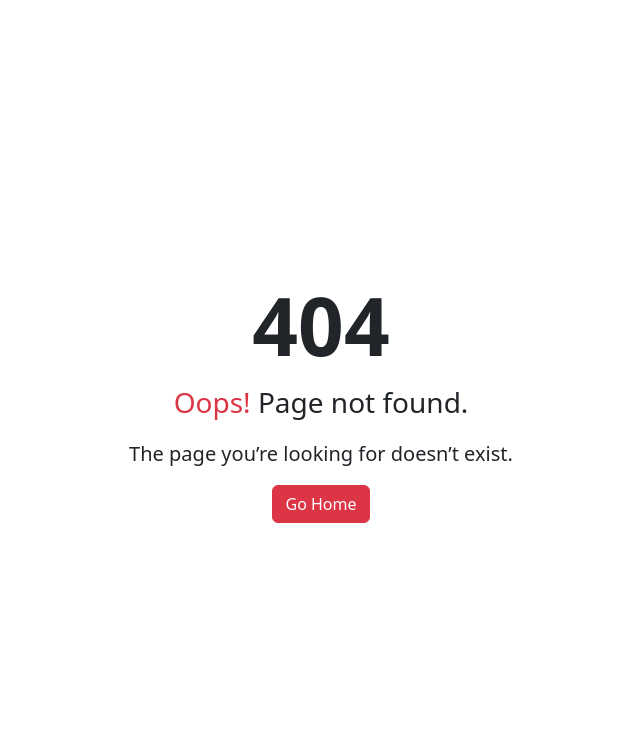
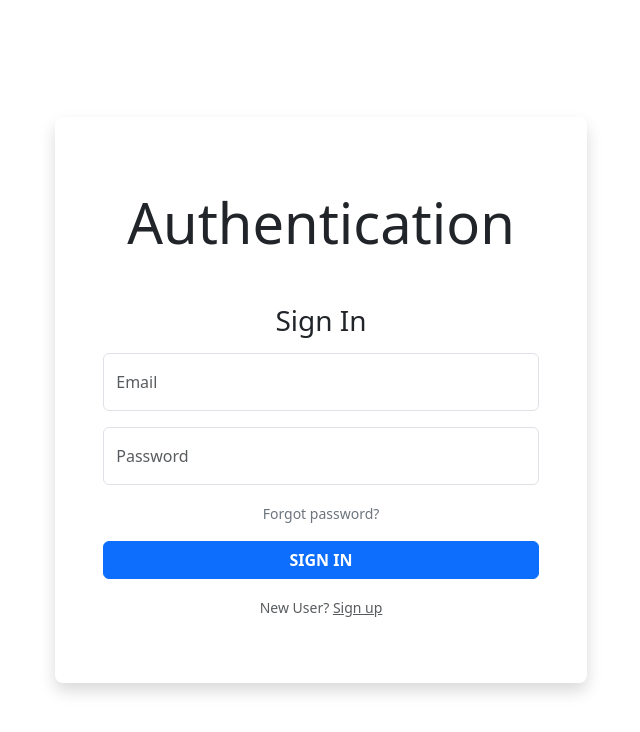
Before and after one commit to Paramesh-R/password-reset-fe, a React (Create React App) app: page /signIn in a window 1280 px wide. Before the commit this address had no page. Shown: the top 732 px of the page, without its empty margins (319-959 px from the left). Built offline with nearby package versions, Linux system fonts and the light colour scheme.

Commit message:
fix for forgot-password

```diff
--- a/src/MainRoutes.jsx
+++ b/src/MainRoutes.jsx
@@ -12,10 +12,10 @@ import ActivateAccount from './pages/Auth/ActivateAccount'
 const MainRoutes = () => {
     return (
         <Routes>
-            <Route path="/sign-in" element={<SignIn />} />
-            <Route path="/sign-up" element={<SignUp />} />
+            <Route path="/signIn" element={<SignIn />} />
+            <Route path="/signUp" element={<SignUp />} />
 
-            <Route path="/forgot-password" element={<ForgotPassword />} />
+            <Route path="/forgotPassword" element={<ForgotPassword />} />
             <Route path="/success" element={<ThanksPage />} />
 
             <Route path="/activate-account/:activationToken" element={<ActivateAccount />} />
--- a/src/components/RouteRestriction/PrivateRoutes.jsx
+++ b/src/components/RouteRestriction/PrivateRoutes.jsx
@@ -18,7 +18,7 @@ const PrivateRoutes = () => {
         }
     }
 
-    return isTokenExpired() ? <Outlet /> : <Navigate to="/sign-in" />
+    return isTokenExpired() ? <Outlet /> : <Navigate to="/signIn" />
 }
 
 export default PrivateRoutes
--- a/src/pages/Auth/ActivateAccount.jsx
+++ b/src/pages/Auth/ActivateAccount.jsx
@@ -63,7 +63,7 @@ const ActivateAccount = () => {
                         Your account has been activated successfully.
                     </p>
 
-                    <Link to={"/sign-in"} className="text-danger text-decoration-none blockquote ">Return to Sign In</Link>
+                    <Link to={"/signIn"} className="text-danger text-decoration-none blockquote ">Return to Sign In</Link>
                 </div>
             }
 
@@ -77,7 +77,7 @@ const ActivateAccount = () => {
                         Activation token is invalid or has expired.
                     </p>
 
-                    <Link to={"/sign-in"} className="text-danger text-decoration-none blockquote ">Return to Sign In</Link>
+                    <Link to={"/signIn"} className="text-danger text-decoration-none blockquote ">Return to Sign In</Link>
                 </div>
             }
         </>
--- a/src/pages/Auth/ChangePassword.jsx
+++ b/src/pages/Auth/ChangePassword.jsx
@@ -37,7 +37,7 @@ const ChangePassword = () => {
                     // Handle successful response
                     if (response.data.success === true) {
                         toast.success(response.message);
-                        setTimeout(() => { navigate("/sign-in"); }, 1000);
+                        setTimeout(() => { navigate("/signIn"); }, 1000);
                     }
                 }
             )
@@ -49,7 +49,7 @@ const ChangePassword = () => {
                         return toast.error("User email does not exist", error)
                     }
                     toast.error(error.response.data)
-                    setTimeout(() => { navigate("/sign-in"); }, 1000);
+                    setTimeout(() => { navigate("/signIn"); }, 1000);
                 }
             )
 
@@ -149,7 +149,7 @@ const ChangePassword = () => {
 
                                 <div className="m-3 text-center text-muted">
                                     <small>
-                                        Existing User? <Link to={"/sign-in"} className="text-muted">Sign In</Link>
+                                        Existing User? <Link to={"/signIn"} className="text-muted">Sign In</Link>
                                     </small>
                                 </div>
                             </div>
--- a/src/pages/Auth/ForgotPassword.jsx
+++ b/src/pages/Auth/ForgotPassword.jsx
@@ -82,9 +82,9 @@ const ForgotPassword = () => {
 
                                 {/* Sign In or Sign Up */}
                                 <div className="m-3 text-center">
-                                    <a href="/sign-in" className="text-secondary text-decoration-none "><small>Sign In</small></a>
+                                    <a href="/signIn" className="text-secondary text-decoration-none "><small>Sign In</small></a>
                                     <span className='text-muted px-3'>|</span>
-                                    <a href="/sign-up" className="text-secondary text-decoration-none "><small>Sign Up</small></a>
+                                    <a href="/signUp" className="text-secondary text-decoration-none "><small>Sign Up</small></a>
                                 </div>
 
 
@@ -95,7 +95,7 @@ const ForgotPassword = () => {
             </div>
             <ModalCentered
                 show={modalShow}
-                onHide={() => { setModalShow(false); navigate("/sign-in"); }}
+                onHide={() => { setModalShow(false); navigate("/signIn"); }}
                 modalTitle="Reset Email Sent."
                 message="Reset link has been sent to the registered email."
             />
--- a/src/pages/Auth/SignIn.jsx
+++ b/src/pages/Auth/SignIn.jsx
@@ -135,7 +135,7 @@ const SignIn = () => {
 
                                     {/* Link - Reset Password */}
                                     <div className="m-3 text-center">
-                                        <a href="/forgot-password" className="text-secondary text-decoration-none "><small>Forgot password?</small></a>
+                                        <a href="/forgotPassword" className="text-secondary text-decoration-none "><small>Forgot password?</small></a>
                                     </div>
                                     {/* ________________________ */}
 
@@ -151,7 +151,7 @@ const SignIn = () => {
                                 {/* Link - New User Registration */}
                                 <div className="m-3 text-center text-muted">
                                     <small>
-                                        New User? <Link to={"/sign-up"} className="text-muted">Sign up</Link>
+                                        New User? <Link to={"/signUp"} className="text-muted">Sign up</Link>
                                     </small>
                                 </div>
                                 {/* ________________________ */}
@@ -164,7 +164,7 @@ const SignIn = () => {
             {/* VERTICALLY CENTERED MODEL */}
             <ModalCentered
                 show={modalShow}
-                onHide={() => { setModalShow(false); navigate("/sign-in"); }}
+                onHide={() => { setModalShow(false); navigate("/signIn"); }}
                 modalTitle="Activate your account."
                 message="Please follow the instructions in the email to verify your account."
             />
--- a/src/pages/Auth/SignUp.jsx
+++ b/src/pages/Auth/SignUp.jsx
@@ -145,7 +145,7 @@ const SignUp = () => {
 
                                 <div className="m-3 text-center text-muted">
                                     <small>
-                                        Existing User? <Link to={"/sign-in"} className="text-muted">Sign In</Link>
+                                        Existing User? <Link to={"/signIn"} className="text-muted">Sign In</Link>
                                     </small>
                                 </div>
                             </div>
--- a/src/pages/Auth/ThanksPage.jsx
+++ b/src/pages/Auth/ThanksPage.jsx
@@ -55,7 +55,7 @@ const ThanksPage = () => {
                     </p>
 
                     <Link
-                        to={"/sign-in"}
+                        to={"/signIn"}
                         onClick={handleCookie}
                         className="text-danger text-decoration-none blockquote "
                     >
@@ -68,7 +68,7 @@ const ThanksPage = () => {
                         <h1 className="display-6"><strong>Please Login!</strong></h1>
 
                         <Link
-                            to={"/sign-in"}
+                            to={"/signIn"}
                             onClick={handleCookie}
                             className="text-danger text-decoration-none blockquote "
                         >
```
